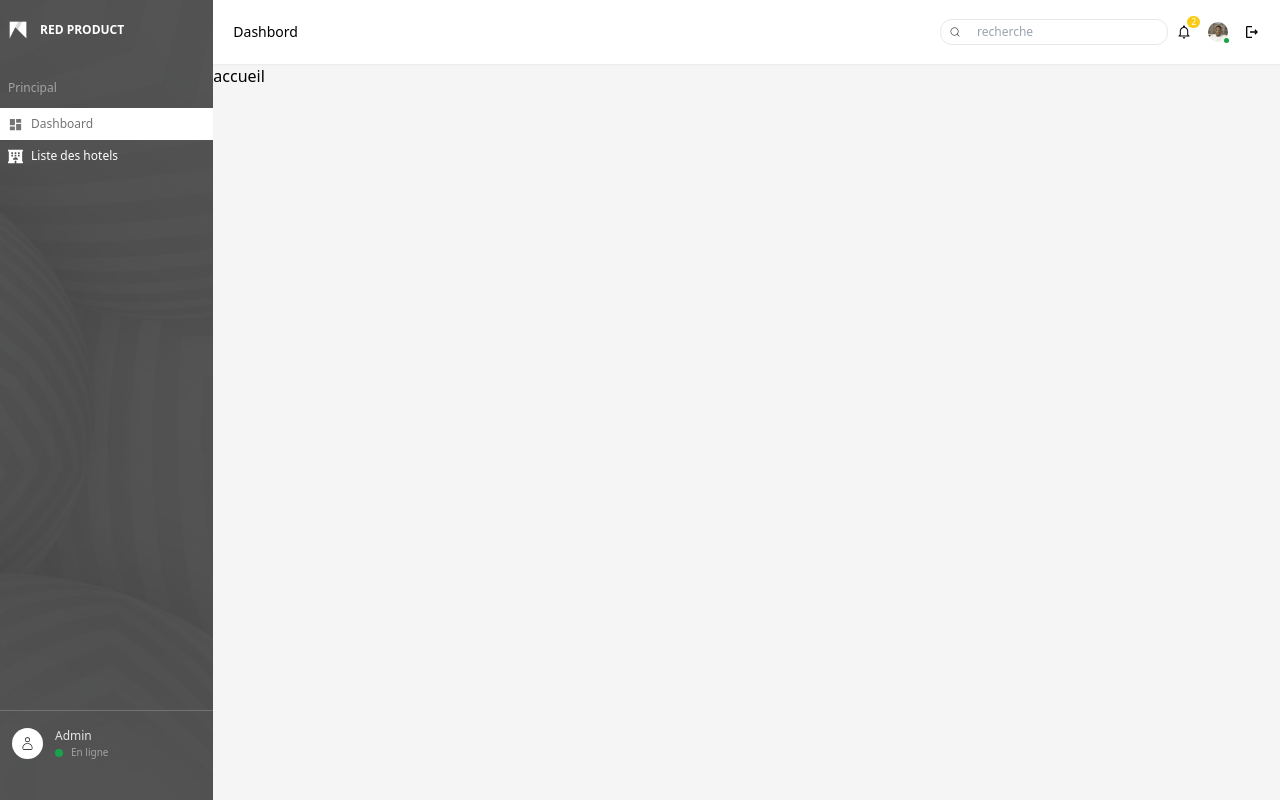
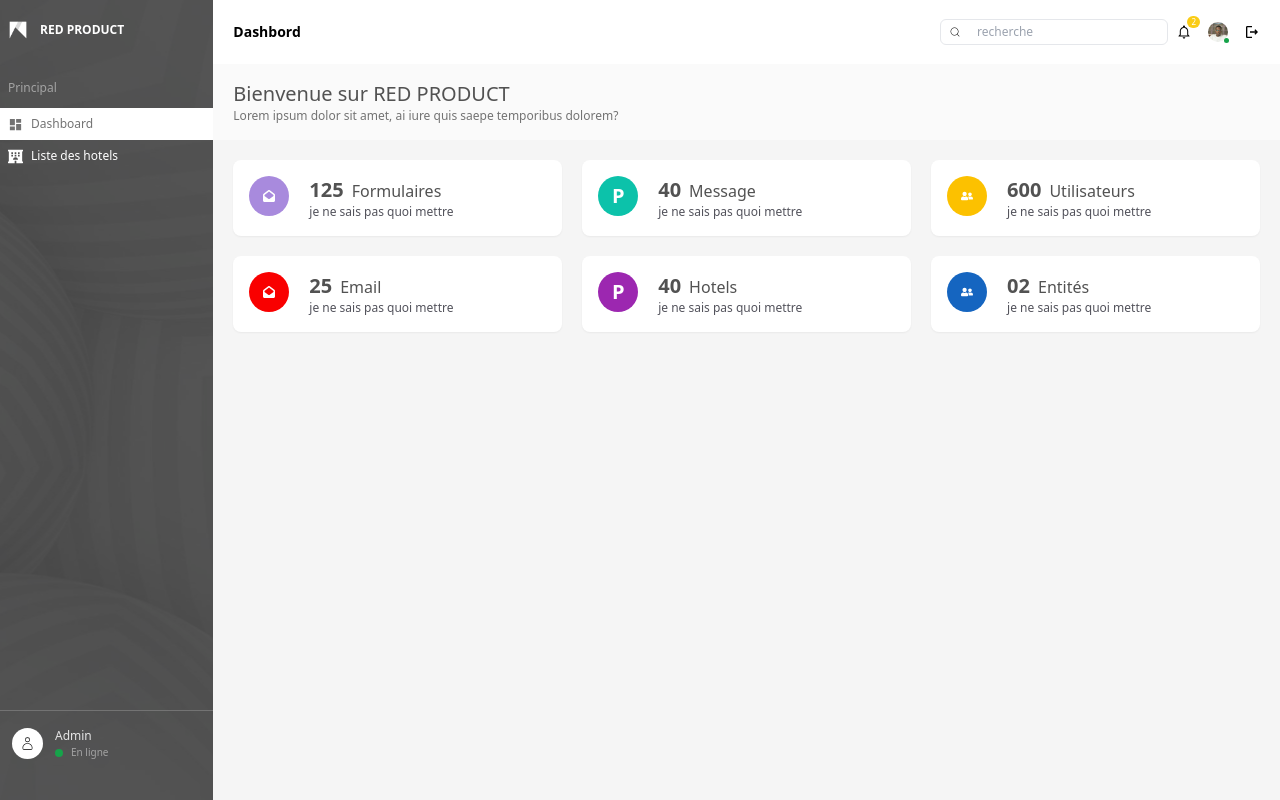
Before and after one commit to Kirama97/front_redproduct, a React (Vite) app: page /dashboard in a window 1280 px wide. Built offline with nearby package versions, Linux system fonts and the light colour scheme; a web font is replaced by a local one.

Commit message:
Dashboard

```diff
--- a/src/app/pages/Accueil.jsx
+++ b/src/app/pages/Accueil.jsx
@@ -1,9 +1,125 @@
 import React from 'react'
+import { FaUserFriends } from "react-icons/fa";
+import { FaEnvelopeOpen } from "react-icons/fa6";
+
 
 const Accueil = () => {
   return (
-    <div c>
-       <h1>accueil</h1>
+    <div className=''>
+       {/* top */}
+       <div className="flex items-center bg-neutral-50 w-full  px-5 py-4">
+         <div className=" h-full  ">
+            <h3 className='text-xl text-neutral-600'>Bienvenue sur RED PRODUCT</h3>
+            <p className='text-xs text-neutral-500'>Lorem ipsum dolor sit amet, ai iure quis saepe temporibus dolorem?</p>
+         </div>
+       </div>
+
+         {/* dash */}
+
+        <div className="p-5 grid  grid-cols-2 md:grid-cols-3 gap-5">
+             {/* 1 */}
+              <div className="p-4 flex  gap-5 bg-white rounded-lg group shadow-sm cursor-pointer hover:shadow-md hover:translate-y-1 hover:scale-105 duration-150 ease-out ">
+
+                 <div className="w-10 h-10 text-white text-xs rounded-full flex items-center justify-center p-2  bg-[#A88ADD] hover:bg-indigo-400">
+                    <FaEnvelopeOpen  />
+                 </div>
+
+                  <div className="">
+                     <h4 className='text-neutral-600'>
+                      <span className='text-xl font-semibold mr-2 group-hover:text-[#A88ADD]'>125</span>
+                       Formulaires
+                    </h4>
+                    <p className='text-xs text-zinc-600'>je ne sais pas quoi mettre</p>
+                  </div>
+
+
+              </div>
+               {/* 2 */}
+              <div className="p-4 flex gap-5 bg-white rounded-lg  group shadow-sm cursor-pointer hover:shadow-md hover:translate-y-1 hover:scale-105 duration-150 ease-out  ">
+
+                 <div className="w-10 h-10 rounded-full flex items-center justify-center p-2 bg-[#0CC2AA]">
+                   <span className='text-xl font-bold text-white'>P</span>
+                 </div>
+
+                  <div className="">
+                     <h4 className='text-neutral-600'>
+                      <span className='text-xl mr-2 font-semibold group-hover:text-[#0CC2AA]'>40</span>
+                       Message
+                    </h4>
+                    <p className='text-xs text-zinc-600'>je ne sais pas quoi mettre</p>
+                  </div>
+
+
+              </div>
+               {/* 3 */}
+              <div className="p-4 flex gap-5 bg-white rounded-lg  group shadow-sm cursor-pointer hover:shadow-md hover:translate-y-1 hover:scale-105 duration-150 ease-out ">
+
+                 <div className="w-10 h-10 rounded-full flex items-center justify-center p-2 bg-[#FCC100]">
+                   <span className='text-md font-bold text-white'>
+                       <FaUserFriends className='text-xs font-semibold text-white' />
+                   </span>
+                 </div>
+
+                  <div className="">
+                     <h4 className='text-neutral-600'>
+                      <span className='text-xl mr-2 font-semibold group-hover:text-[#FCC100] '>600</span>
+                       Utilisateurs
+                    </h4>
+                    <p className='text-xs text-zinc-600'>je ne sais pas quoi mettre</p>
+                  </div>
+
+
+              </div>
+               {/* 4 */}
+              <div className="p-4 flex gap-5 bg-white rounded-lg  group shadow-sm cursor-pointer hover:shadow-md hover:translate-y-1 hover:scale-105 duration-150 ease-out ">
+
+                 <div className="w-10 h-10 rounded-full flex items-center justify-center p-2 bg-[#F90000]">
+                     <FaEnvelopeOpen className='text-white text-xs'  />
+                 </div>
+
+                  <div className="">
+                     <h4 className='text-neutral-600'>
+                      <span className='text-xl mr-2 font-semibold group-hover:text-[#F90000] '>25</span>
+                       Email
+                    </h4>
+                    <p className='text-xs text-zinc-600'>je ne sais pas quoi mettre</p>
+                  </div>
+
+
+              </div>
+               {/* 5 */}
+              <div className="p-4 flex gap-5 bg-white rounded-lg  group shadow-sm cursor-pointer hover:shadow-md hover:translate-y-1 hover:scale-105 duration-150 ease-out  ">
+
+                 <div className="w-10 h-10 rounded-full flex items-center justify-center p-2 bg-[#9C27B0]">
+                   <span className='text-xl font-semibold text-white'>P</span>
+                 </div>
+
+                  <div className="">
+                     <h4 className='text-neutral-600'>
+                      <span className='text-xl mr-2 font-semibold group-hover:text-[#9C27B0]'>40</span>
+                       Hotels
+                    </h4>
+                    <p className='text-xs text-zinc-600'>je ne sais pas quoi mettre</p>
+                  </div>
+
+              </div>
+              {/* 6 */}
+              <div className="p-4 flex gap-5 bg-white rounded-lg  group shadow-sm cursor-pointer hover:shadow-md hover:translate-y-1 hover:scale-105 duration-150 ease-out  ">
+
+                 <div className="w-10 h-10 rounded-full flex items-center justify-center p-2 bg-[#1565C0]">
+                     <FaUserFriends className='text-xs font-semibold text-white'  />
+                 </div>
+
+                  <div className="">
+                     <h4 className='text-neutral-600'>
+                      <span className='text-xl mr-2 font-semibold group-hover:text-[#1565C0]'>02</span>
+                       Entités
+                    </h4>
+                    <p className='text-xs text-zinc-600'>je ne sais pas quoi mettre</p>
+                  </div>
+
+              </div>
+           </div>
     </div>
   )
 }
--- a/src/app/pages/Hotels.jsx
+++ b/src/app/pages/Hotels.jsx
@@ -3,7 +3,16 @@ import React from 'react'
 const Hotels = () => {
   return (
     <div>
-       <h1>hotel</h1>
+         {/* top */}
+       <div className="flex items-center justify-between bg-neutral-50 px-5 py-3">
+          <div className="flex items-center gap-2">
+              <p className='text-md text-neutr'>Hotels <span>8</span></p>
+          </div>
+          <button className='px-5 py-1 text-sm border border-neutral-300 hover:bg-yellow-500 hover:text-white duration-300 ease-linear rounded-md'>+ Creer un nouveau hotel</button>
+       </div>
+       {/* galeri hotel */}
+
+
     </div>
   )
 }
--- a/src/components/commun/TopBar.jsx
+++ b/src/components/commun/TopBar.jsx
@@ -12,10 +12,10 @@ const TopBar = () => {
      const [showNotification , setShowNotification] = useState(false)
   return (
     <div className="w-full h-[8vh] bg-white flex items-center justify-between px-5 shadow-sm">
-        <h1 className='text-sm '>Dashbord</h1>
+        <h1 className='text-sm font-semibold '>Dashbord</h1>
         <div className="flex items-center gap-2">
             {/* rechercher */}
-           <div className="flex items-center gap-2 border px-2 rounded-xl focus-within:ring-1 focus-within:ring-yellow-400">
+           <div className="flex items-center gap-2 border px-2 rounded-md focus-within:ring-1 focus-within:ring-yellow-400">
                 <CiSearch size={12} />
                 <input
                 type="text"
```
Also changed, not shown: src/components/commun/SideBar.jsx (line endings or trailing spaces).
